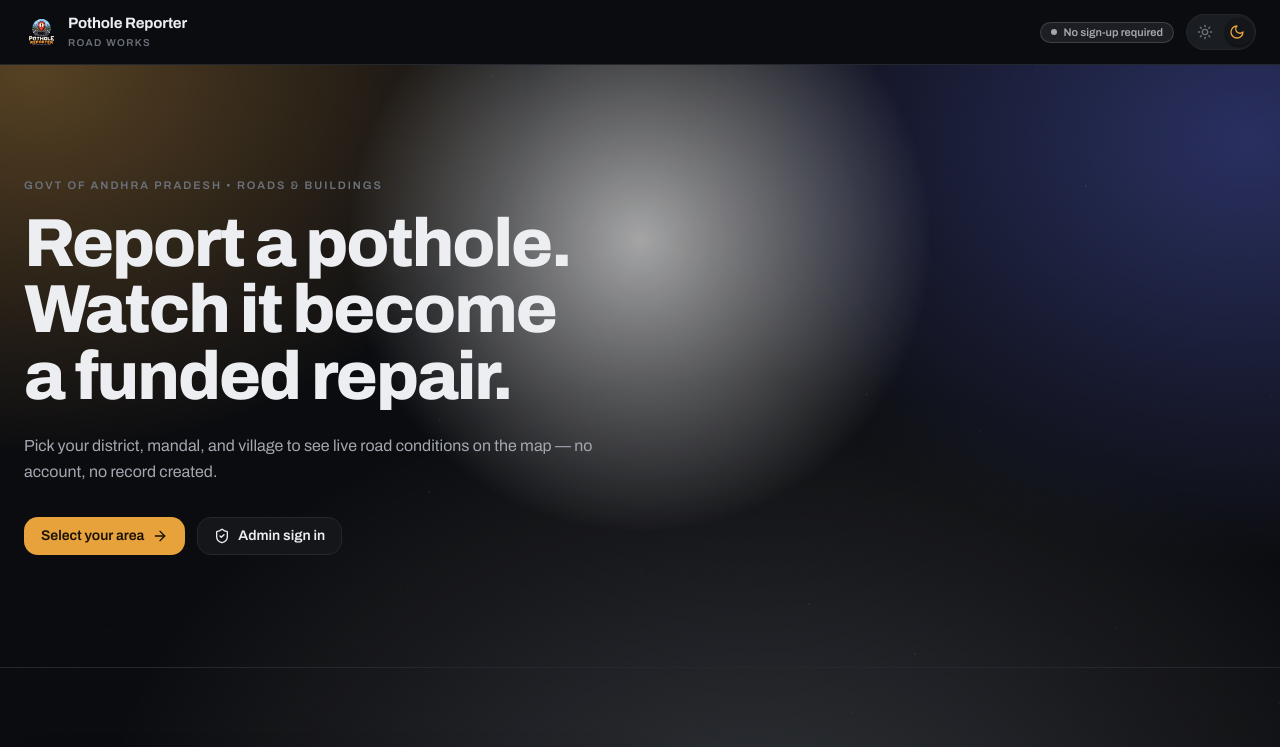
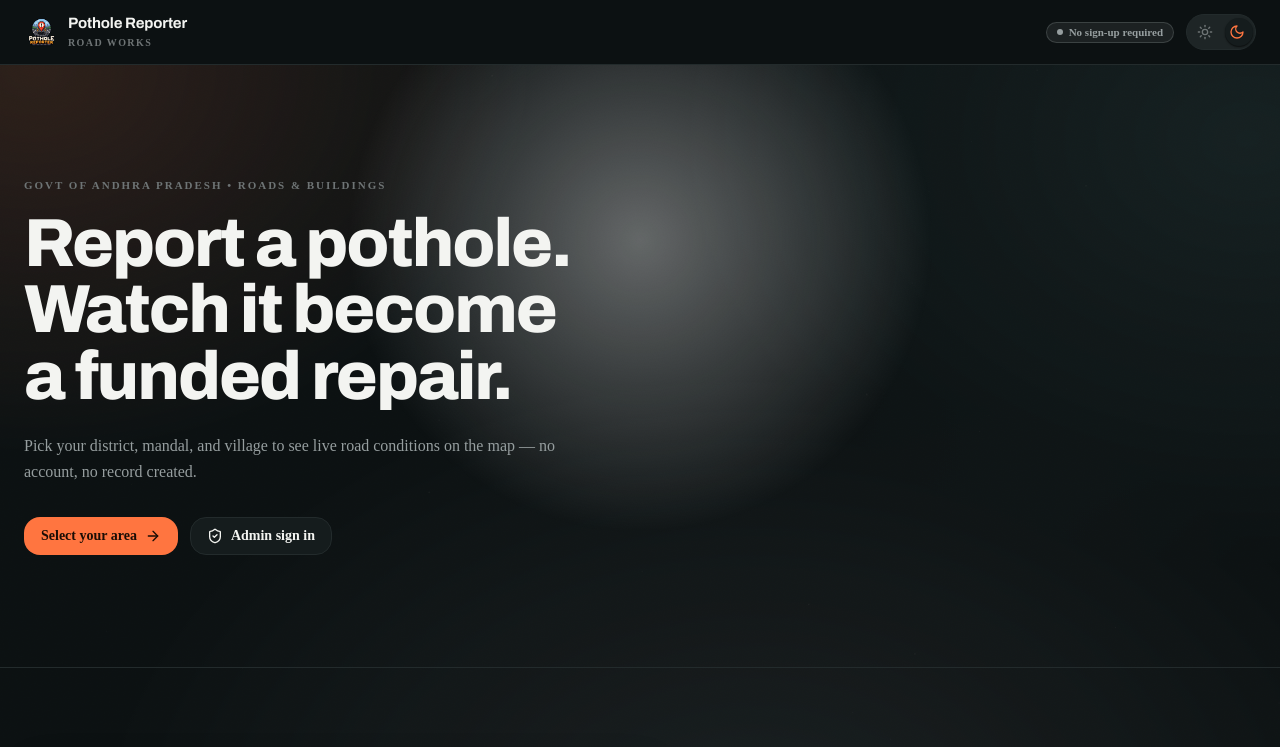
Before and after one commit to krtk06/pothole-reporter, a Next.js app in the folder frontend/: page /login in a window 1280 px wide. Shown: the top 747 px of the page. Built offline with nearby package versions, Linux system fonts and the light colour scheme; no server answers.

Commit message:
update: modern minimal tokens and type base in both apps

```diff
--- a/frontend/src/app/globals.css
+++ b/frontend/src/app/globals.css
@@ -3,55 +3,56 @@
 @tailwind utilities;
 
 /* ============================================================================
-   MACADAM — premium-minimal design system
-   World: OPS / Night Shift  (dark-first, light fully designed)
-   Ground = interactive mesh gradient + ambient sand aggregate + grain.
+   MODERN MINIMAL — premium civic-tech design system (redesign.md)
+   Light: warm white civic. Dark: layered charcoal night. One orange accent.
+   Ground = near-flat tint + grain. Decoration lives in photography.
+   Token names are stable: Tailwind maps page/surface/ink/signal/ok/warn/bad.
    ============================================================================ */
 
 @layer base {
   :root {
-    /* ---- LIGHT — "Day Shift" ------------------------------------------- */
-    --bg: #f4f3f0;
-    --bg-elev: #efede8;
-    --surface: #fcfbf9;
-    --surface-2: #f6f4ef;
-    --line: #e1dfd8;
-    --line-strong: #cfccc3;
-    --text: #17181b;
-    --text-2: #55585f;
-    --text-3: #85888f;
-    --accent: #b4761a;
-    --accent-strong: #94610f;
-    --accent-soft: rgba(180, 118, 26, 0.12);
+    /* ---- LIGHT — warm white civic -------------------------------------- */
+    --bg: #f7f7f4;
+    --bg-elev: #eeeee9;
+    --surface: #ffffff;
+    --surface-2: #f0efe8;
+    --line: #e4e3d9;
+    --line-strong: #cfcec0;
+    --text: #121517;
+    --text-2: #707578;
+    --text-3: #9aa0a3;
+    --accent: #f36b2c;
+    --accent-strong: #d5551f;
+    --accent-soft: rgba(243, 107, 44, 0.12);
     --on-accent: #ffffff;
-    --accent-2: #3b49c9;
-    --ok: #1f9d57;
+    --accent-2: #ffb020;
+    --ok: #22c55e;
     --warn: #b4791a;
-    --bad: #c2382f;
-    --info: #2f5fd0;
+    --bad: #ef4444;
+    --info: #2b6ed6;
 
-    /* ground material */
-    --mesh-1: 180 118 26;
-    --mesh-2: 59 73 201;
-    --mesh-3: 133 136 143;
-    --mesh-opacity: 0.22;
+    /* ground material — near-flat tint, decoration lives in photography */
+    --mesh-1: 243 107 44;
+    --mesh-2: 112 117 120;
+    --mesh-3: 34 197 94;
+    --mesh-opacity: 0.08;
     --mesh-blend: multiply;
-    --sand-rgb: 70 66 60;
-    --sand-opacity: 0.11;
-    --grain-opacity: 0.035;
+    --sand-rgb: 112 117 120;
+    --sand-opacity: 0.06;
+    --grain-opacity: 0.03;
     --spot-rgb: 255 255 255;
     --spot-opacity: 0;
 
-    /* depth */
-    --shadow-1: 0 1px 2px rgba(20, 20, 24, 0.06), 0 1px 1px rgba(20, 20, 24, 0.04);
-    --shadow-2: 0 10px 30px -12px rgba(20, 20, 24, 0.22), 0 2px 6px -2px rgba(20, 20, 24, 0.1);
-    --shadow-3: 0 28px 60px -24px rgba(20, 20, 24, 0.32), 0 8px 20px -12px rgba(20, 20, 24, 0.16);
+    /* depth — minimal */
+    --shadow-1: 0 1px 2px rgba(18, 21, 23, 0.05);
+    --shadow-2: 0 8px 24px -12px rgba(18, 21, 23, 0.14), 0 2px 6px -2px rgba(18, 21, 23, 0.08);
+    --shadow-3: 0 24px 48px -24px rgba(18, 21, 23, 0.22), 0 8px 16px -12px rgba(18, 21, 23, 0.12);
 
     /* shape + motion */
     --r-1: 4px;
-    --r-2: 8px;
-    --r-3: 14px;
-    --r-4: 20px;
+    --r-2: 10px;
+    --r-3: 16px;
+    --r-4: 24px;
     --dur-1: 120ms;
     --dur-2: 200ms;
     --dur-3: 320ms;
@@ -59,8 +60,8 @@
     --ease-out: cubic-bezier(0.2, 0.8, 0.2, 1);
     --ease-inout: cubic-bezier(0.65, 0, 0.35, 1);
 
-    /* type — Archivo is both the UI and the display face; Geist Mono is data */
-    --font-sans: var(--font-display);
+    /* type — Space Grotesk is the display face, Inter is body, JetBrains Mono is data */
+    --font-sans: var(--font-inter);
     --font-mono: var(--font-geist-mono);
 
     /* shadcn / tailwind token bridge */
@@ -115,36 +116,36 @@
   }
 
   .dark {
-    /* ---- DARK — "Night Shift" ------------------------------------------ */
-    --bg: #0b0c0f;
-    --bg-elev: #101216;
-    --surface: #141619;
-    --surface-2: #1a1d21;
-    --line: #24272e;
-    --line-strong: #33373f;
-    --text: #edeef1;
-    --text-2: #a2a7b0;
-    --text-3: #6c727c;
-    --accent: #e8a23c;
-    --accent-strong: #f2b055;
-    --accent-soft: rgba(232, 162, 60, 0.14);
-    --on-accent: #1a1205;
-    --accent-2: #5b6cff;
+    /* ---- DARK — layered charcoal night --------------------------------- */
+    --bg: #0c1112;
+    --bg-elev: #111718;
+    --surface: #151c1d;
+    --surface-2: #1e2526;
+    --line: #232b2c;
+    --line-strong: #2e3839;
+    --text: #f3f4f1;
+    --text-2: #969e9f;
+    --text-3: #6e7475;
+    --accent: #ff7540;
+    --accent-strong: #ff8a5c;
+    --accent-soft: rgba(255, 117, 64, 0.14);
+    --on-accent: #1a0d05;
+    --accent-2: #ffb020;
     --ok: #4ade80;
     --warn: #f5b942;
     --bad: #f0534d;
-    --info: #5b9cff;
+    --info: #6fa0ff;
 
-    --mesh-1: 232 162 60;
-    --mesh-2: 91 108 255;
-    --mesh-3: 108 114 124;
-    --mesh-opacity: 0.34;
+    --mesh-1: 255 117 64;
+    --mesh-2: 70 120 120;
+    --mesh-3: 110 116 118;
+    --mesh-opacity: 0.14;
     --mesh-blend: screen;
-    --sand-rgb: 210 208 200;
-    --sand-opacity: 0.14;
-    --grain-opacity: 0.05;
+    --sand-rgb: 200 200 195;
+    --sand-opacity: 0.06;
+    --grain-opacity: 0.04;
     --spot-rgb: 255 255 255;
-    --spot-opacity: 0.7;
+    --spot-opacity: 0.4;
 
     --shadow-1: 0 1px 2px rgba(0, 0, 0, 0.4), 0 1px 1px rgba(0, 0, 0, 0.3);
     --shadow-2: 0 12px 34px -14px rgba(0, 0, 0, 0.72), 0 3px 8px -3px rgba(0, 0, 0, 0.5);
@@ -194,6 +195,8 @@
   body {
     background: var(--bg);
     color: var(--text);
+    font-weight: 400;
+    line-height: 1.5;
     font-synthesis-weight: none;
     text-rendering: optimizeLegibility;
     -webkit-font-smoothing: antialiased;
@@ -204,6 +207,14 @@
     line-height: 1.12;
     letter-spacing: -0.02em;
     text-wrap: balance;
+  }
+
+  h1, h2, h3 {
+    font-weight: 700;
+  }
+
+  h4, h5, h6 {
+    font-weight: 600;
   }
 
   ::selection {
```
Also changed, not shown: 1 other file (tests, documents, lock files or other folders).
